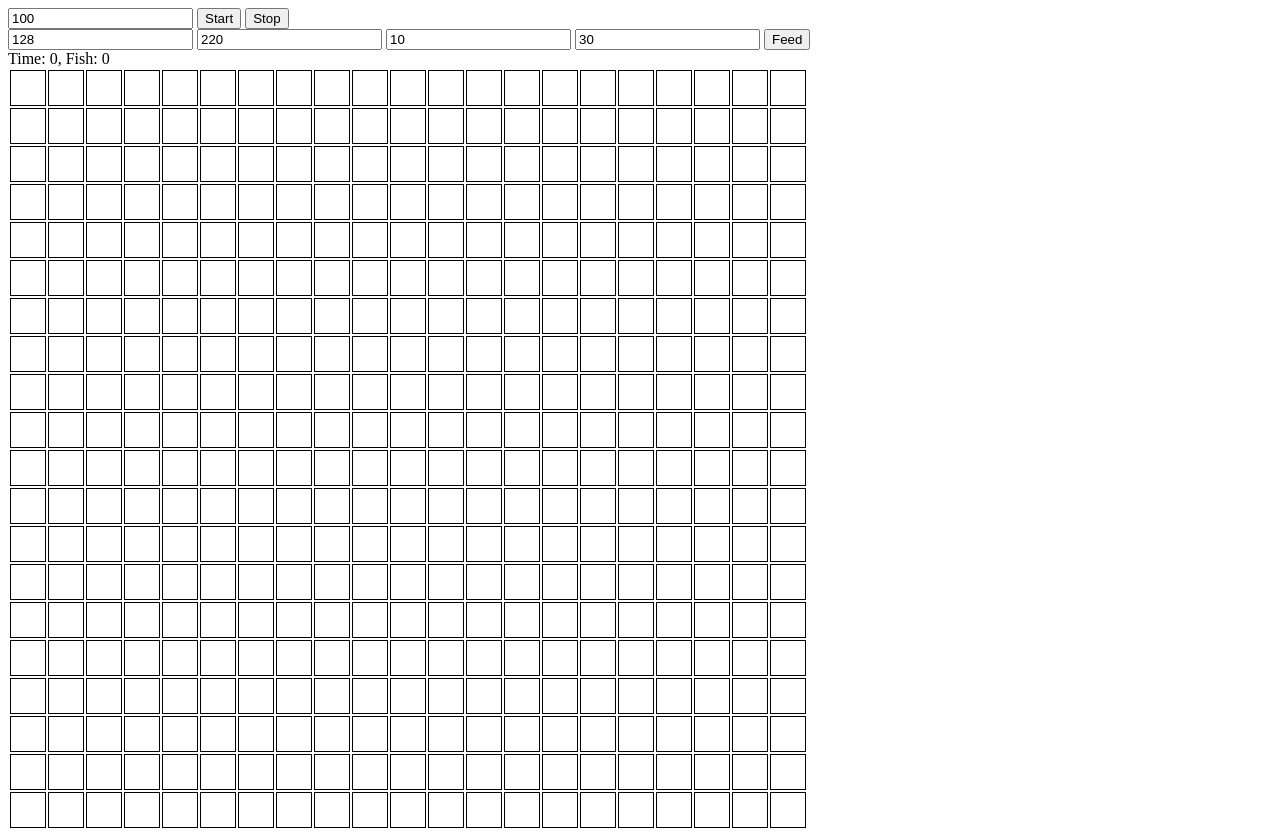
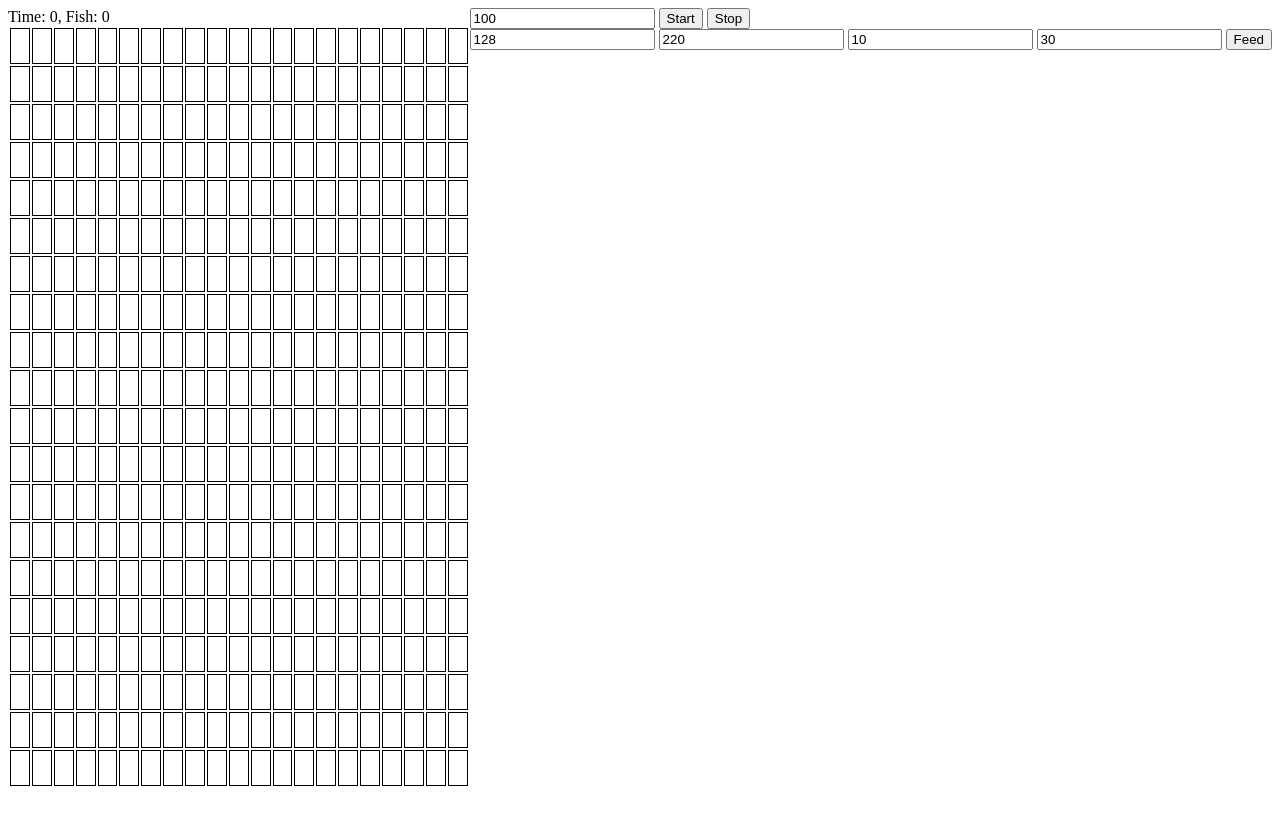
Before and after one commit to negito6/top-feeder, a website with bundled scripts: page src/html/index.html in a window 1280 px wide. After the commit the page ends 800 px from the top, so only its background shows below. Built offline with nearby package versions, Linux system fonts and the light colour scheme.

Commit message:
change HTML panel

```diff
--- a/src/html/index.html
+++ b/src/html/index.html
@@ -6,6 +6,7 @@
 </head>
 <body>
     <script src="./js/dist/main.js"></script>
+<div id="panel">
   <div id="world-controller">
     <input type="text" id="interval" value="100">
     <button id="start" onclick="submitStart()">Start</button>
@@ -27,6 +28,9 @@
 
 </body>
 <style type="text/css">
+#panel {
+  float: right;
+}
 #cells tr td {
   border: 1px solid #000000;
   height: 32px;
```
Lines whose indentation alone changed are shown as unchanged.
